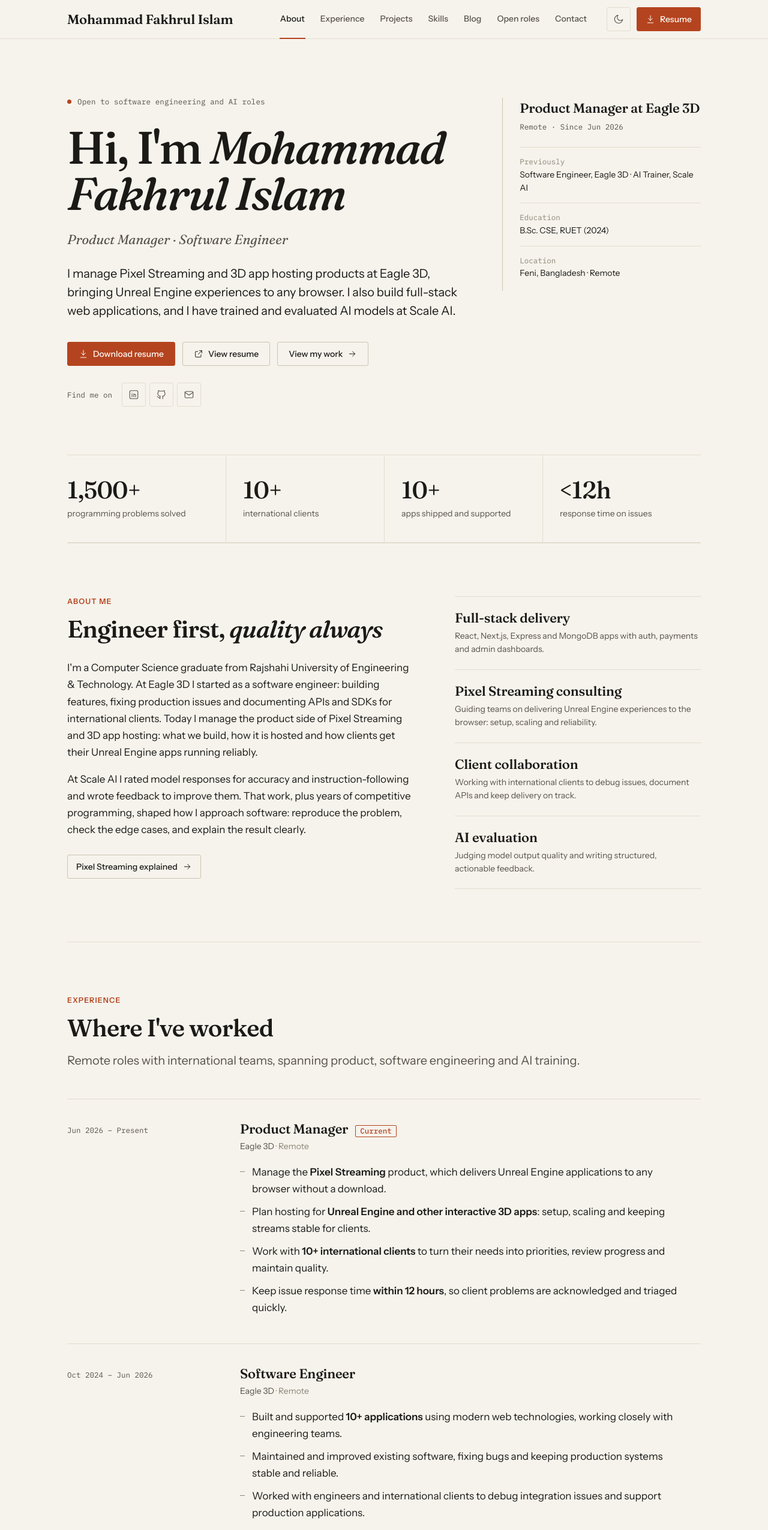
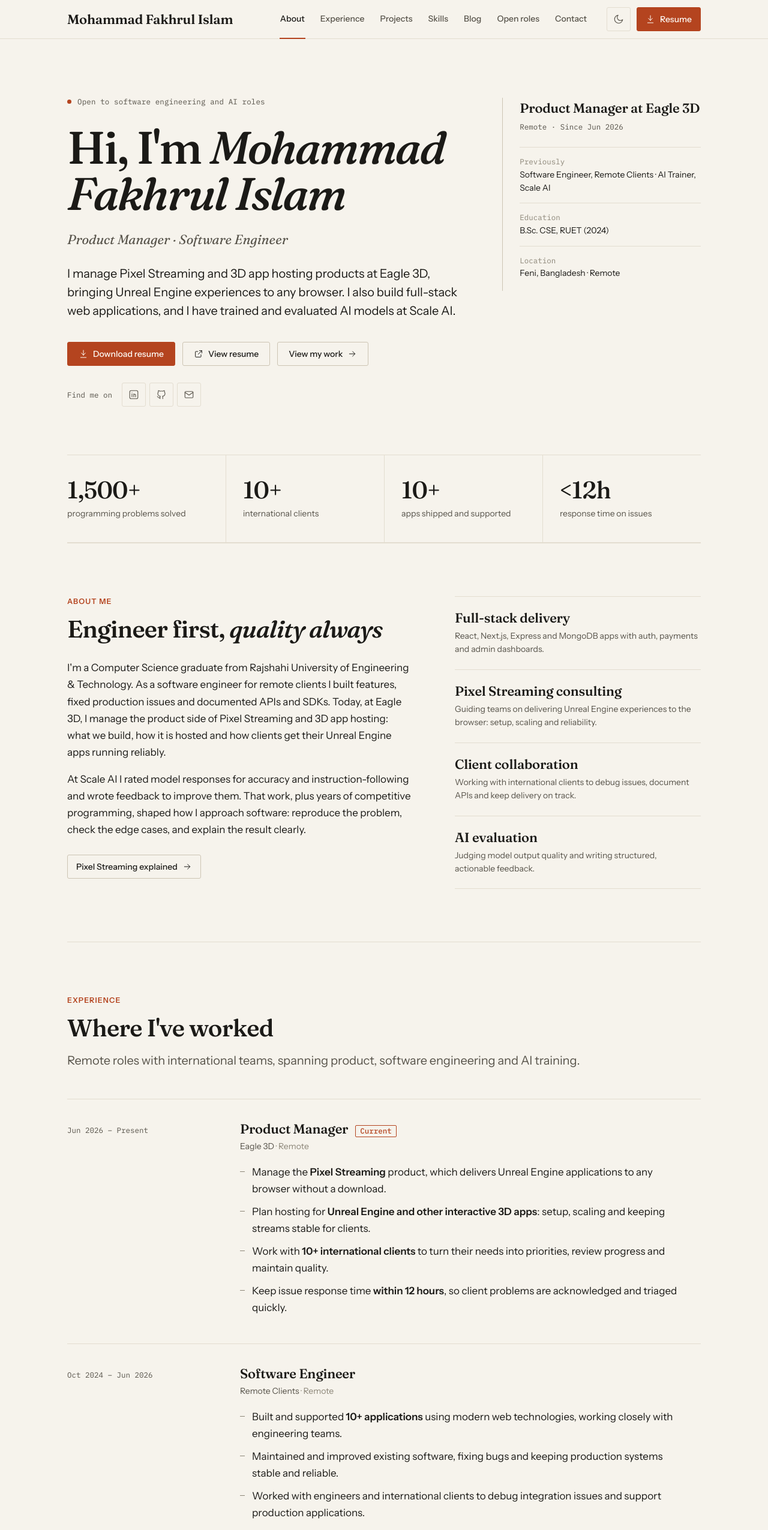
Before and after one commit to tazim5032/tazim5032.github.io, a website: page index.html in a window 1280 px wide. Shown: the top 2551 px of the page at 60% size. Drawn offline with Linux system fonts and the light colour scheme.

Commit message:
Show the earlier software engineer role as Remote Clients

```diff
--- a/index.html
+++ b/index.html
@@ -83,7 +83,7 @@
       <h2>Product Manager at Eagle 3D</h2>
       <p class="sub">Remote · Since Jun 2026</p>
       <div class="facts">
-        <div class="row"><span class="ic"><svg class="i"><use href="#i-brief"/></svg></span><div><div class="k">Previously</div><div class="v">Software Engineer, Eagle 3D · AI Trainer, Scale AI</div></div></div>
+        <div class="row"><span class="ic"><svg class="i"><use href="#i-brief"/></svg></span><div><div class="k">Previously</div><div class="v">Software Engineer, Remote Clients · AI Trainer, Scale AI</div></div></div>
         <div class="row"><span class="ic"><svg class="i"><use href="#i-cap"/></svg></span><div><div class="k">Education</div><div class="v">B.Sc. CSE, RUET (2024)</div></div></div>
         <div class="row"><span class="ic"><svg class="i"><use href="#i-pin"/></svg></span><div><div class="k">Location</div><div class="v">Feni, Bangladesh · Remote</div></div></div>
       </div>
@@ -102,7 +102,7 @@
       <div class="about-text reveal">
         <p class="eyebrow">About me</p>
         <h2>Engineer first, <span class="em">quality always</span></h2>
-        <p>I'm a Computer Science graduate from Rajshahi University of Engineering &amp; Technology. At Eagle 3D I started as a software engineer: building features, fixing production issues and documenting APIs and SDKs for international clients. Today I manage the product side of Pixel Streaming and 3D app hosting: what we build, how it is hosted and how clients get their Unreal Engine apps running reliably.</p>
+        <p>I'm a Computer Science graduate from Rajshahi University of Engineering &amp; Technology. As a software engineer for remote clients I built features, fixed production issues and documented APIs and SDKs. Today, at Eagle 3D, I manage the product side of Pixel Streaming and 3D app hosting: what we build, how it is hosted and how clients get their Unreal Engine apps running reliably.</p>
         <p>At Scale AI I rated model responses for accuracy and instruction-following and wrote feedback to improve them. That work, plus years of competitive programming, shaped how I approach software: reproduce the problem, check the edge cases, and explain the result clearly.</p>
         <div class="sig">
           <a class="btn sm" href="post.html?slug=pixel-streaming-explained">Pixel Streaming explained <svg class="i"><use href="#i-arrow"/></svg></a>
@@ -142,8 +142,8 @@
       <article class="card job reveal">
         <div class="job-top">
           <div class="job-id">
-            <span class="logo">E3</span>
-            <div><h3>Software Engineer</h3><div class="org">Eagle 3D <span>· Remote</span></div></div>
+            <span class="logo">SE</span>
+            <div><h3>Software Engineer</h3><div class="org">Remote Clients <span>· Remote</span></div></div>
           </div>
           <span class="when">Oct 2024 – Jun 2026</span>
         </div>
```
Also changed, not shown: resume/resume.html (+2 -2 lines), 1 other file.
